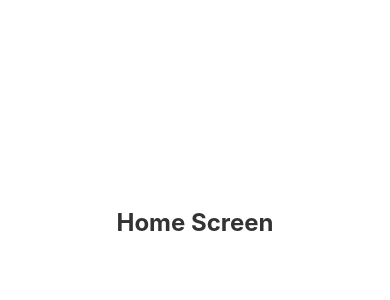
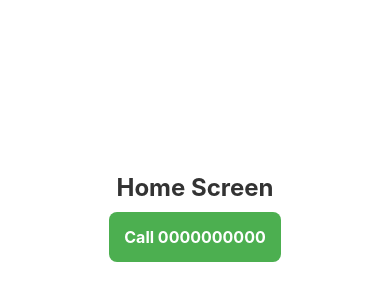
Before and after one commit to Paramesh-Kumar-2004/Simple-Store-App-Frontend, a React Native app: screen /Home in a window 390 px wide. Shown: the part 200-500 px from the top of the page. Built offline with nearby package versions, Linux system fonts and the light colour scheme.

Commit message:
Added Const

```diff
--- a/package.json
+++ b/package.json
@@ -16,6 +16,7 @@
     "prettier-plugin-tailwindcss": "^0.5.11",
     "react": "19.1.0",
     "react-native": "0.81.4",
+    "react-native-dotenv": "^3.4.11",
     "react-native-reanimated": "~3.17.4",
     "react-native-safe-area-context": "^5.6.1",
     "react-native-screens": "^4.16.0"
--- a/src/Components/MakeCall.jsx
+++ b/src/Components/MakeCall.jsx
@@ -1,7 +1,8 @@
 import React from 'react';
 import { TouchableOpacity, Text, Linking, Alert, StyleSheet } from 'react-native';
+import { Phone_Number } from '../Const/Const';
 
-const CallButton = ({ phoneNumber=0 }) => {
+const CallButton = ({ phoneNumber = Phone_Number }) => {
 
   const handleCall = () => {
     if (!phoneNumber) {
--- /dev/null
+++ b/src/Const/Const.js
@@ -0,0 +1 @@
+export const Phone_Number = "0000000000"
--- a/src/Screens/HomeScreen.js
+++ b/src/Screens/HomeScreen.js
@@ -1,10 +1,13 @@
 import React from "react";
 import { View, Text, StyleSheet } from "react-native";
+import CallButton from "../Components/MakeCall";
+
 
 export default function HomeScreen() {
     return (
         <View style={styles.container}>
             <Text style={styles.text}>Home Screen</Text>
+            <CallButton />
         </View>
     );
 }
```
Also changed, not shown: 1 other file (tests, documents, lock files or other folders).
